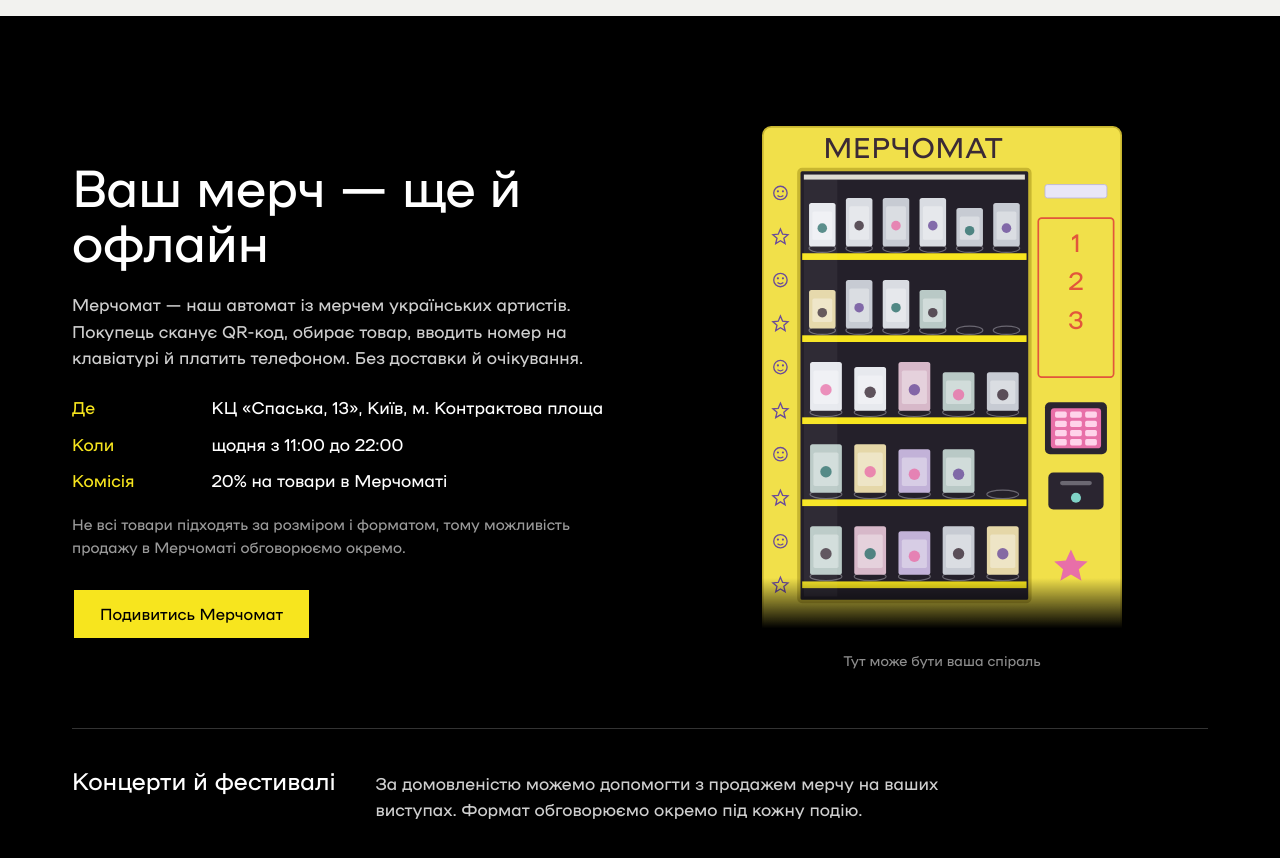
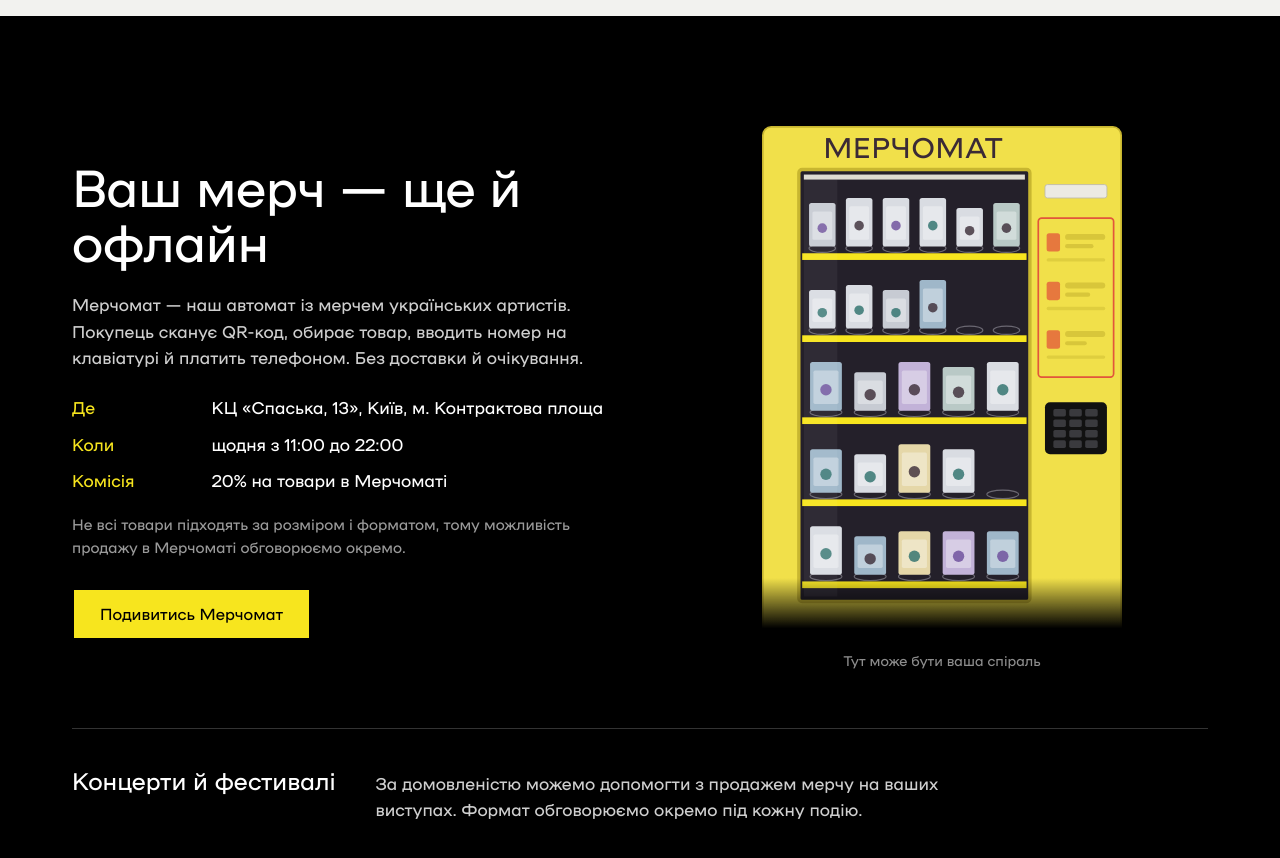
Before and after one commit to nevamind-max/start-page, a plain HTML site: page index.html in a window 1280 px wide. Shown: the part 5660-6518 px from the top of the page. Drawn offline with Linux system fonts and the light colour scheme.

Commit message:
Merchomat: black keypad, instructions as skeleton lines, no pink, doodles or card terminal
Co-Authored-By: Claude Opus 5.5 <noreply@anthropic.com>
Claude-Session: https://claude.ai/code/session_012z4xwuVZv4sCoyr46wW1Yz

```diff
--- a/index.html
+++ b/index.html
@@ -771,143 +771,140 @@ footer{padding:40px 0 110px;font-size:15px;color:var(--grey)}
         <g mask="url(#mm-mask)">
         <rect x="1" y="1" width="428" height="640" rx="10" fill="#F1E04A" stroke="#C8B630" stroke-width="2"/>
         <text x="181" y="38" text-anchor="middle" font-size="34" font-weight="800" fill="#3A2A36" letter-spacing="1">МЕРЧОМАТ</text>
-        <circle cx="22" cy="80" r="8" fill="none" stroke="#6A4B9A" stroke-width="1.6"/><circle cx="19" cy="78" r="1.3" fill="#6A4B9A"/><circle cx="25" cy="78" r="1.3" fill="#6A4B9A"/><path d="M18.5 83 q3.5 3 7 0" fill="none" stroke="#6A4B9A" stroke-width="1.4"/>
-        <path d="M22 123 l2.6 6.2 6.4.6-4.9 4.2 1.5 6.4-5.6-3.4-5.6 3.4 1.5-6.4-4.9-4.2 6.4-.6z" fill="none" stroke="#6A4B9A" stroke-width="1.6"/>
-        <circle cx="22" cy="184" r="8" fill="none" stroke="#6A4B9A" stroke-width="1.6"/><circle cx="19" cy="182" r="1.3" fill="#6A4B9A"/><circle cx="25" cy="182" r="1.3" fill="#6A4B9A"/><path d="M18.5 187 q3.5 3 7 0" fill="none" stroke="#6A4B9A" stroke-width="1.4"/>
-        <path d="M22 227 l2.6 6.2 6.4.6-4.9 4.2 1.5 6.4-5.6-3.4-5.6 3.4 1.5-6.4-4.9-4.2 6.4-.6z" fill="none" stroke="#6A4B9A" stroke-width="1.6"/>
-        <circle cx="22" cy="288" r="8" fill="none" stroke="#6A4B9A" stroke-width="1.6"/><circle cx="19" cy="286" r="1.3" fill="#6A4B9A"/><circle cx="25" cy="286" r="1.3" fill="#6A4B9A"/><path d="M18.5 291 q3.5 3 7 0" fill="none" stroke="#6A4B9A" stroke-width="1.4"/>
-        <path d="M22 331 l2.6 6.2 6.4.6-4.9 4.2 1.5 6.4-5.6-3.4-5.6 3.4 1.5-6.4-4.9-4.2 6.4-.6z" fill="none" stroke="#6A4B9A" stroke-width="1.6"/>
-        <circle cx="22" cy="392" r="8" fill="none" stroke="#6A4B9A" stroke-width="1.6"/><circle cx="19" cy="390" r="1.3" fill="#6A4B9A"/><circle cx="25" cy="390" r="1.3" fill="#6A4B9A"/><path d="M18.5 395 q3.5 3 7 0" fill="none" stroke="#6A4B9A" stroke-width="1.4"/>
-        <path d="M22 435 l2.6 6.2 6.4.6-4.9 4.2 1.5 6.4-5.6-3.4-5.6 3.4 1.5-6.4-4.9-4.2 6.4-.6z" fill="none" stroke="#6A4B9A" stroke-width="1.6"/>
-        <circle cx="22" cy="496" r="8" fill="none" stroke="#6A4B9A" stroke-width="1.6"/><circle cx="19" cy="494" r="1.3" fill="#6A4B9A"/><circle cx="25" cy="494" r="1.3" fill="#6A4B9A"/><path d="M18.5 499 q3.5 3 7 0" fill="none" stroke="#6A4B9A" stroke-width="1.4"/>
-        <path d="M22 539 l2.6 6.2 6.4.6-4.9 4.2 1.5 6.4-5.6-3.4-5.6 3.4 1.5-6.4-4.9-4.2 6.4-.6z" fill="none" stroke="#6A4B9A" stroke-width="1.6"/>
         <rect x="44" y="52" width="276" height="516" rx="4" fill="#24202A" stroke="#C8B630" stroke-width="4"/>
         <rect x="50" y="58" width="264" height="6" fill="#FFFDF0" opacity=".85"/>
         <ellipse cx="72.0" cy="146" rx="15.8" ry="5" fill="none" stroke="#6B6872" stroke-width="1.4"/>
-        <rect x="56.2" y="92" width="31.7" height="52" rx="3" fill="#E7E9EE"/>
+        <rect x="56.2" y="92" width="31.7" height="52" rx="3" fill="#C7CBD3"/>
         <rect x="60.2" y="102" width="23.7" height="34" rx="2" fill="#fff" opacity=".35"/>
-        <circle cx="72.0" cy="122.0" r="5.7" fill="#2B6E6A" opacity=".8"/>
+        <circle cx="72.0" cy="122.0" r="5.7" fill="#6A4B9A" opacity=".8"/>
         <ellipse cx="116.0" cy="146" rx="15.8" ry="5" fill="none" stroke="#6B6872" stroke-width="1.4"/>
         <rect x="100.2" y="86" width="31.7" height="58" rx="3" fill="#D9DCE2"/>
         <rect x="104.2" y="96" width="23.7" height="40" rx="2" fill="#fff" opacity=".35"/>
         <circle cx="116.0" cy="119.0" r="5.7" fill="#3A2A36" opacity=".8"/>
         <ellipse cx="160.0" cy="146" rx="15.8" ry="5" fill="none" stroke="#6B6872" stroke-width="1.4"/>
-        <rect x="144.2" y="86" width="31.7" height="58" rx="3" fill="#C7CBD3"/>
+        <rect x="144.2" y="86" width="31.7" height="58" rx="3" fill="#D9DCE2"/>
         <rect x="148.2" y="96" width="23.7" height="40" rx="2" fill="#fff" opacity=".35"/>
-        <circle cx="160.0" cy="119.0" r="5.7" fill="#E86FA8" opacity=".8"/>
+        <circle cx="160.0" cy="119.0" r="5.7" fill="#6A4B9A" opacity=".8"/>
         <ellipse cx="204.0" cy="146" rx="15.8" ry="5" fill="none" stroke="#6B6872" stroke-width="1.4"/>
         <rect x="188.2" y="86" width="31.7" height="58" rx="3" fill="#D9DCE2"/>
         <rect x="192.2" y="96" width="23.7" height="40" rx="2" fill="#fff" opacity=".35"/>
-        <circle cx="204.0" cy="119.0" r="5.7" fill="#6A4B9A" opacity=".8"/>
+        <circle cx="204.0" cy="119.0" r="5.7" fill="#2B6E6A" opacity=".8"/>
         <ellipse cx="248.0" cy="146" rx="15.8" ry="5" fill="none" stroke="#6B6872" stroke-width="1.4"/>
-        <rect x="232.2" y="98" width="31.7" height="46" rx="3" fill="#C7CBD3"/>
+        <rect x="232.2" y="98" width="31.7" height="46" rx="3" fill="#D9DCE2"/>
         <rect x="236.2" y="108" width="23.7" height="28" rx="2" fill="#fff" opacity=".35"/>
-        <circle cx="248.0" cy="125.0" r="5.7" fill="#2B6E6A" opacity=".8"/>
+        <circle cx="248.0" cy="125.0" r="5.7" fill="#3A2A36" opacity=".8"/>
         <ellipse cx="292.0" cy="146" rx="15.8" ry="5" fill="none" stroke="#6B6872" stroke-width="1.4"/>
-        <rect x="276.2" y="92" width="31.7" height="52" rx="3" fill="#C7CBD3"/>
+        <rect x="276.2" y="92" width="31.7" height="52" rx="3" fill="#B9C9C6"/>
         <rect x="280.2" y="102" width="23.7" height="34" rx="2" fill="#fff" opacity=".35"/>
-        <circle cx="292.0" cy="122.0" r="5.7" fill="#6A4B9A" opacity=".8"/>
+        <circle cx="292.0" cy="122.0" r="5.7" fill="#3A2A36" opacity=".8"/>
         <rect x="48" y="152" width="268" height="8" fill="#F7E51E"/>
         <ellipse cx="72.0" cy="244" rx="15.8" ry="5" fill="none" stroke="#6B6872" stroke-width="1.4"/>
-        <rect x="56.2" y="196" width="31.7" height="46" rx="3" fill="#E5D7A8"/>
+        <rect x="56.2" y="196" width="31.7" height="46" rx="3" fill="#D9DCE2"/>
         <rect x="60.2" y="206" width="23.7" height="28" rx="2" fill="#fff" opacity=".35"/>
-        <circle cx="72.0" cy="223.0" r="5.7" fill="#3A2A36" opacity=".8"/>
+        <circle cx="72.0" cy="223.0" r="5.7" fill="#2B6E6A" opacity=".8"/>
         <ellipse cx="116.0" cy="244" rx="15.8" ry="5" fill="none" stroke="#6B6872" stroke-width="1.4"/>
-        <rect x="100.2" y="184" width="31.7" height="58" rx="3" fill="#C7CBD3"/>
-        <rect x="104.2" y="194" width="23.7" height="40" rx="2" fill="#fff" opacity=".35"/>
-        <circle cx="116.0" cy="217.0" r="5.7" fill="#6A4B9A" opacity=".8"/>
+        <rect x="100.2" y="190" width="31.7" height="52" rx="3" fill="#D9DCE2"/>
+        <rect x="104.2" y="200" width="23.7" height="34" rx="2" fill="#fff" opacity=".35"/>
+        <circle cx="116.0" cy="220.0" r="5.7" fill="#2B6E6A" opacity=".8"/>
         <ellipse cx="160.0" cy="244" rx="15.8" ry="5" fill="none" stroke="#6B6872" stroke-width="1.4"/>
-        <rect x="144.2" y="184" width="31.7" height="58" rx="3" fill="#D9DCE2"/>
-        <rect x="148.2" y="194" width="23.7" height="40" rx="2" fill="#fff" opacity=".35"/>
-        <circle cx="160.0" cy="217.0" r="5.7" fill="#2B6E6A" opacity=".8"/>
+        <rect x="144.2" y="196" width="31.7" height="46" rx="3" fill="#C7CBD3"/>
+        <rect x="148.2" y="206" width="23.7" height="28" rx="2" fill="#fff" opacity=".35"/>
+        <circle cx="160.0" cy="223.0" r="5.7" fill="#2B6E6A" opacity=".8"/>
         <ellipse cx="204.0" cy="244" rx="15.8" ry="5" fill="none" stroke="#6B6872" stroke-width="1.4"/>
-        <rect x="188.2" y="196" width="31.7" height="46" rx="3" fill="#B9C9C6"/>
-        <rect x="192.2" y="206" width="23.7" height="28" rx="2" fill="#fff" opacity=".35"/>
-        <circle cx="204.0" cy="223.0" r="5.7" fill="#3A2A36" opacity=".8"/>
+        <rect x="188.2" y="184" width="31.7" height="58" rx="3" fill="#9FB7C9"/>
+        <rect x="192.2" y="194" width="23.7" height="40" rx="2" fill="#fff" opacity=".35"/>
+        <circle cx="204.0" cy="217.0" r="5.7" fill="#3A2A36" opacity=".8"/>
         <ellipse cx="248.0" cy="244" rx="15.8" ry="5" fill="none" stroke="#6B6872" stroke-width="1.4"/>
         <ellipse cx="292.0" cy="244" rx="15.8" ry="5" fill="none" stroke="#6B6872" stroke-width="1.4"/>
         <rect x="48" y="250" width="268" height="8" fill="#F7E51E"/>
         <ellipse cx="76.4" cy="342" rx="19.0" ry="5" fill="none" stroke="#6B6872" stroke-width="1.4"/>
-        <rect x="57.4" y="282" width="38.0" height="58" rx="3" fill="#E7E9EE"/>
+        <rect x="57.4" y="282" width="38.0" height="58" rx="3" fill="#9FB7C9"/>
         <rect x="61.4" y="292" width="30.0" height="40" rx="2" fill="#fff" opacity=".35"/>
-        <circle cx="76.4" cy="315.0" r="6.8" fill="#E86FA8" opacity=".8"/>
+        <circle cx="76.4" cy="315.0" r="6.8" fill="#6A4B9A" opacity=".8"/>
         <ellipse cx="129.2" cy="342" rx="19.0" ry="5" fill="none" stroke="#6B6872" stroke-width="1.4"/>
-        <rect x="110.2" y="288" width="38.0" height="52" rx="3" fill="#E7E9EE"/>
-        <rect x="114.2" y="298" width="30.0" height="34" rx="2" fill="#fff" opacity=".35"/>
-        <circle cx="129.2" cy="318.0" r="6.8" fill="#3A2A36" opacity=".8"/>
+        <rect x="110.2" y="294" width="38.0" height="46" rx="3" fill="#C7CBD3"/>
+        <rect x="114.2" y="304" width="30.0" height="28" rx="2" fill="#fff" opacity=".35"/>
+        <circle cx="129.2" cy="321.0" r="6.8" fill="#3A2A36" opacity=".8"/>
         <ellipse cx="182.0" cy="342" rx="19.0" ry="5" fill="none" stroke="#6B6872" stroke-width="1.4"/>
-        <rect x="163.0" y="282" width="38.0" height="58" rx="3" fill="#D7B8C9"/>
+        <rect x="163.0" y="282" width="38.0" height="58" rx="3" fill="#C2B2D8"/>
         <rect x="167.0" y="292" width="30.0" height="40" rx="2" fill="#fff" opacity=".35"/>
-        <circle cx="182.0" cy="315.0" r="6.8" fill="#6A4B9A" opacity=".8"/>
+        <circle cx="182.0" cy="315.0" r="6.8" fill="#3A2A36" opacity=".8"/>
         <ellipse cx="234.8" cy="342" rx="19.0" ry="5" fill="none" stroke="#6B6872" stroke-width="1.4"/>
-        <rect x="215.8" y="294" width="38.0" height="46" rx="3" fill="#B9C9C6"/>
-        <rect x="219.8" y="304" width="30.0" height="28" rx="2" fill="#fff" opacity=".35"/>
-        <circle cx="234.8" cy="321.0" r="6.8" fill="#E86FA8" opacity=".8"/>
+        <rect x="215.8" y="288" width="38.0" height="52" rx="3" fill="#B9C9C6"/>
+        <rect x="219.8" y="298" width="30.0" height="34" rx="2" fill="#fff" opacity=".35"/>
+        <circle cx="234.8" cy="318.0" r="6.8" fill="#3A2A36" opacity=".8"/>
         <ellipse cx="287.6" cy="342" rx="19.0" ry="5" fill="none" stroke="#6B6872" stroke-width="1.4"/>
-        <rect x="268.6" y="294" width="38.0" height="46" rx="3" fill="#C7CBD3"/>
-        <rect x="272.6" y="304" width="30.0" height="28" rx="2" fill="#fff" opacity=".35"/>
-        <circle cx="287.6" cy="321.0" r="6.8" fill="#3A2A36" opacity=".8"/>
+        <rect x="268.6" y="282" width="38.0" height="58" rx="3" fill="#D9DCE2"/>
+        <rect x="272.6" y="292" width="30.0" height="40" rx="2" fill="#fff" opacity=".35"/>
+        <circle cx="287.6" cy="315.0" r="6.8" fill="#2B6E6A" opacity=".8"/>
         <rect x="48" y="348" width="268" height="8" fill="#F7E51E"/>
         <ellipse cx="76.4" cy="440" rx="19.0" ry="5" fill="none" stroke="#6B6872" stroke-width="1.4"/>
-        <rect x="57.4" y="380" width="38.0" height="58" rx="3" fill="#B9C9C6"/>
-        <rect x="61.4" y="390" width="30.0" height="40" rx="2" fill="#fff" opacity=".35"/>
-        <circle cx="76.4" cy="413.0" r="6.8" fill="#2B6E6A" opacity=".8"/>
+        <rect x="57.4" y="386" width="38.0" height="52" rx="3" fill="#9FB7C9"/>
+        <rect x="61.4" y="396" width="30.0" height="34" rx="2" fill="#fff" opacity=".35"/>
+        <circle cx="76.4" cy="416.0" r="6.8" fill="#2B6E6A" opacity=".8"/>
         <ellipse cx="129.2" cy="440" rx="19.0" ry="5" fill="none" stroke="#6B6872" stroke-width="1.4"/>
-        <rect x="110.2" y="380" width="38.0" height="58" rx="3" fill="#E5D7A8"/>
-        <rect x="114.2" y="390" width="30.0" height="40" rx="2" fill="#fff" opacity=".35"/>
-        <circle cx="129.2" cy="413.0" r="6.8" fill="#E86FA8" opacity=".8"/>
+        <rect x="110.2" y="392" width="38.0" height="46" rx="3" fill="#D9DCE2"/>
+        <rect x="114.2" y="402" width="30.0" height="28" rx="2" fill="#fff" opacity=".35"/>
+        <circle cx="129.2" cy="419.0" r="6.8" fill="#2B6E6A" opacity=".8"/>
         <ellipse cx="182.0" cy="440" rx="19.0" ry="5" fill="none" stroke="#6B6872" stroke-width="1.4"/>
-        <rect x="163.0" y="386" width="38.0" height="52" rx="3" fill="#C2B2D8"/>
-        <rect x="167.0" y="396" width="30.0" height="34" rx="2" fill="#fff" opacity=".35"/>
-        <circle cx="182.0" cy="416.0" r="6.8" fill="#E86FA8" opacity=".8"/>
+        <rect x="163.0" y="380" width="38.0" height="58" rx="3" fill="#E5D7A8"/>
+        <rect x="167.0" y="390" width="30.0" height="40" rx="2" fill="#fff" opacity=".35"/>
+        <circle cx="182.0" cy="413.0" r="6.8" fill="#3A2A36" opacity=".8"/>
         <ellipse cx="234.8" cy="440" rx="19.0" ry="5" fill="none" stroke="#6B6872" stroke-width="1.4"/>
-        <rect x="215.8" y="386" width="38.0" height="52" rx="3" fill="#B9C9C6"/>
+        <rect x="215.8" y="386" width="38.0" height="52" rx="3" fill="#D9DCE2"/>
         <rect x="219.8" y="396" width="30.0" height="34" rx="2" fill="#fff" opacity=".35"/>
-        <circle cx="234.8" cy="416.0" r="6.8" fill="#6A4B9A" opacity=".8"/>
+        <circle cx="234.8" cy="416.0" r="6.8" fill="#2B6E6A" opacity=".8"/>
         <ellipse cx="287.6" cy="440" rx="19.0" ry="5" fill="none" stroke="#6B6872" stroke-width="1.4"/>
         <rect x="48" y="446" width="268" height="8" fill="#F7E51E"/>
         <ellipse cx="76.4" cy="538" rx="19.0" ry="5" fill="none" stroke="#6B6872" stroke-width="1.4"/>
-        <rect x="57.4" y="478" width="38.0" height="58" rx="3" fill="#B9C9C6"/>
+        <rect x="57.4" y="478" width="38.0" height="58" rx="3" fill="#D9DCE2"/>
         <rect x="61.4" y="488" width="30.0" height="40" rx="2" fill="#fff" opacity=".35"/>
-        <circle cx="76.4" cy="511.0" r="6.8" fill="#3A2A36" opacity=".8"/>
+        <circle cx="76.4" cy="511.0" r="6.8" fill="#2B6E6A" opacity=".8"/>
         <ellipse cx="129.2" cy="538" rx="19.0" ry="5" fill="none" stroke="#6B6872" stroke-width="1.4"/>
-        <rect x="110.2" y="478" width="38.0" height="58" rx="3" fill="#D7B8C9"/>
-        <rect x="114.2" y="488" width="30.0" height="40" rx="2" fill="#fff" opacity=".35"/>
-        <circle cx="129.2" cy="511.0" r="6.8" fill="#2B6E6A" opacity=".8"/>
+        <rect x="110.2" y="490" width="38.0" height="46" rx="3" fill="#9FB7C9"/>
+        <rect x="114.2" y="500" width="30.0" height="28" rx="2" fill="#fff" opacity=".35"/>
+        <circle cx="129.2" cy="517.0" r="6.8" fill="#3A2A36" opacity=".8"/>
         <ellipse cx="182.0" cy="538" rx="19.0" ry="5" fill="none" stroke="#6B6872" stroke-width="1.4"/>
-        <rect x="163.0" y="484" width="38.0" height="52" rx="3" fill="#C2B2D8"/>
+        <rect x="163.0" y="484" width="38.0" height="52" rx="3" fill="#E5D7A8"/>
         <rect x="167.0" y="494" width="30.0" height="34" rx="2" fill="#fff" opacity=".35"/>
-        <circle cx="182.0" cy="514.0" r="6.8" fill="#E86FA8" opacity=".8"/>
+        <circle cx="182.0" cy="514.0" r="6.8" fill="#2B6E6A" opacity=".8"/>
         <ellipse cx="234.8" cy="538" rx="19.0" ry="5" fill="none" stroke="#6B6872" stroke-width="1.4"/>
-        <rect x="215.8" y="478" width="38.0" height="58" rx="3" fill="#C7CBD3"/>
-        <rect x="219.8" y="488" width="30.0" height="40" rx="2" fill="#fff" opacity=".35"/>
-        <circle cx="234.8" cy="511.0" r="6.8" fill="#3A2A36" opacity=".8"/>
+        <rect x="215.8" y="484" width="38.0" height="52" rx="3" fill="#C2B2D8"/>
+        <rect x="219.8" y="494" width="30.0" height="34" rx="2" fill="#fff" opacity=".35"/>
+        <circle cx="234.8" cy="514.0" r="6.8" fill="#6A4B9A" opacity=".8"/>
         <ellipse cx="287.6" cy="538" rx="19.0" ry="5" fill="none" stroke="#6B6872" stroke-width="1.4"/>
-        <rect x="268.6" y="478" width="38.0" height="58" rx="3" fill="#E5D7A8"/>
-        <rect x="272.6" y="488" width="30.0" height="40" rx="2" fill="#fff" opacity=".35"/>
-        <circle cx="287.6" cy="511.0" r="6.8" fill="#6A4B9A" opacity=".8"/>
+        <rect x="268.6" y="484" width="38.0" height="52" rx="3" fill="#9FB7C9"/>
+        <rect x="272.6" y="494" width="30.0" height="34" rx="2" fill="#fff" opacity=".35"/>
+        <circle cx="287.6" cy="514.0" r="6.8" fill="#6A4B9A" opacity=".8"/>
         <rect x="48" y="544" width="268" height="8" fill="#F7E51E"/>
         <rect x="50" y="64" width="40" height="498" fill="#fff" opacity=".05"/>
-        <rect x="338" y="70" width="74" height="16" rx="3" fill="#E9E6F7" stroke="#B9B3E0"/>
+        <rect x="338" y="70" width="74" height="16" rx="3" fill="#ECEAE2" stroke="#BDB9AA"/>
         <rect x="330" y="110" width="90" height="190" rx="4" fill="none" stroke="#E2563B" stroke-width="2"/>
-        <text x="375" y="150" text-anchor="middle" font-size="30" font-weight="800" fill="#E2563B">1</text>
-        <text x="375" y="196" text-anchor="middle" font-size="30" font-weight="800" fill="#E2563B">2</text>
-        <text x="375" y="242" text-anchor="middle" font-size="30" font-weight="800" fill="#E2563B">3</text>
-        <rect x="338" y="330" width="74" height="62" rx="6" fill="#2A2530"/><rect x="345" y="337" width="60" height="48" rx="4" fill="#E86FA8"/>
-        <rect x="350" y="341" width="14" height="7.5" rx="2" fill="#FFD3EA"/>
-        <rect x="368" y="341" width="14" height="7.5" rx="2" fill="#FFD3EA"/>
-        <rect x="386" y="341" width="14" height="7.5" rx="2" fill="#FFD3EA"/>
-        <rect x="350" y="352" width="14" height="7.5" rx="2" fill="#FFD3EA"/>
-        <rect x="368" y="352" width="14" height="7.5" rx="2" fill="#FFD3EA"/>
-        <rect x="386" y="352" width="14" height="7.5" rx="2" fill="#FFD3EA"/>
-        <rect x="350" y="363" width="14" height="7.5" rx="2" fill="#FFD3EA"/>
-        <rect x="368" y="363" width="14" height="7.5" rx="2" fill="#FFD3EA"/>
-        <rect x="386" y="363" width="14" height="7.5" rx="2" fill="#FFD3EA"/>
-        <rect x="350" y="374" width="14" height="7.5" rx="2" fill="#FFD3EA"/>
-        <rect x="368" y="374" width="14" height="7.5" rx="2" fill="#FFD3EA"/>
-        <rect x="386" y="374" width="14" height="7.5" rx="2" fill="#FFD3EA"/>
-        <rect x="342" y="414" width="66" height="44" rx="6" fill="#2A2530"/><rect x="356" y="424" width="38" height="5" rx="2.5" fill="#6B6872"/><circle cx="375" cy="444" r="6" fill="#7FD3C6"/>
-        <path d="M350 506 l6 13 14 1.2-10.6 9.2 3.2 13.8-12.6-7.4-12.6 7.4 3.2-13.8-10.6-9.2 14-1.2z" fill="#E86FA8" transform="translate(19 0)"/>
+        <rect x="340" y="128" width="16" height="22" rx="3" fill="#E2563B" opacity=".75"/>
+        <rect x="362" y="129" width="48" height="7" rx="3.5" fill="#D8C63A"/>
+        <rect x="362" y="141" width="34" height="5" rx="2.5" fill="#D8C63A"/>
+        <rect x="340" y="158" width="70" height="4" rx="2" fill="#D8C63A" opacity=".7"/>
+        <rect x="340" y="186" width="16" height="22" rx="3" fill="#E2563B" opacity=".75"/>
+        <rect x="362" y="187" width="48" height="7" rx="3.5" fill="#D8C63A"/>
+        <rect x="362" y="199" width="30" height="5" rx="2.5" fill="#D8C63A"/>
+        <rect x="340" y="216" width="70" height="4" rx="2" fill="#D8C63A" opacity=".7"/>
+        <rect x="340" y="244" width="16" height="22" rx="3" fill="#E2563B" opacity=".75"/>
+        <rect x="362" y="245" width="48" height="7" rx="3.5" fill="#D8C63A"/>
+        <rect x="362" y="257" width="26" height="5" rx="2.5" fill="#D8C63A"/>
+        <rect x="340" y="274" width="70" height="4" rx="2" fill="#D8C63A" opacity=".7"/>
+        <rect x="338" y="330" width="74" height="62" rx="6" fill="#111"/>
+        <rect x="348" y="338.0" width="15" height="9" rx="2" fill="#3A3A3E"/>
+        <rect x="367" y="338.0" width="15" height="9" rx="2" fill="#3A3A3E"/>
+        <rect x="386" y="338.0" width="15" height="9" rx="2" fill="#3A3A3E"/>
+        <rect x="348" y="350.5" width="15" height="9" rx="2" fill="#3A3A3E"/>
+        <rect x="367" y="350.5" width="15" height="9" rx="2" fill="#3A3A3E"/>
+        <rect x="386" y="350.5" width="15" height="9" rx="2" fill="#3A3A3E"/>
+        <rect x="348" y="363.0" width="15" height="9" rx="2" fill="#3A3A3E"/>
+        <rect x="367" y="363.0" width="15" height="9" rx="2" fill="#3A3A3E"/>
+        <rect x="386" y="363.0" width="15" height="9" rx="2" fill="#3A3A3E"/>
+        <rect x="348" y="375.5" width="15" height="9" rx="2" fill="#3A3A3E"/>
+        <rect x="367" y="375.5" width="15" height="9" rx="2" fill="#3A3A3E"/>
+        <rect x="386" y="375.5" width="15" height="9" rx="2" fill="#3A3A3E"/>
         </g>
         </svg>
         <figcaption>Тут може бути ваша спіраль</figcaption>
```
